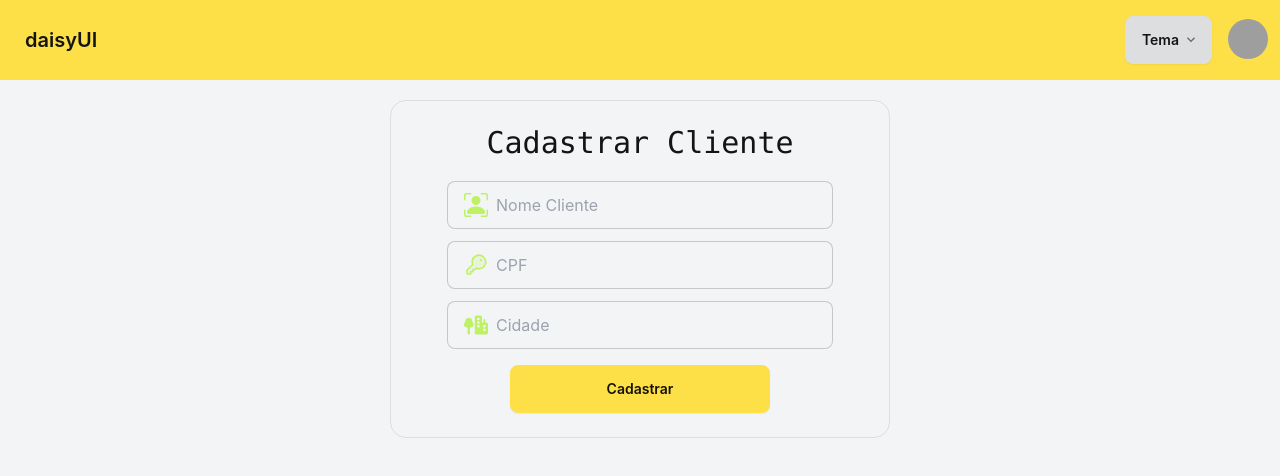
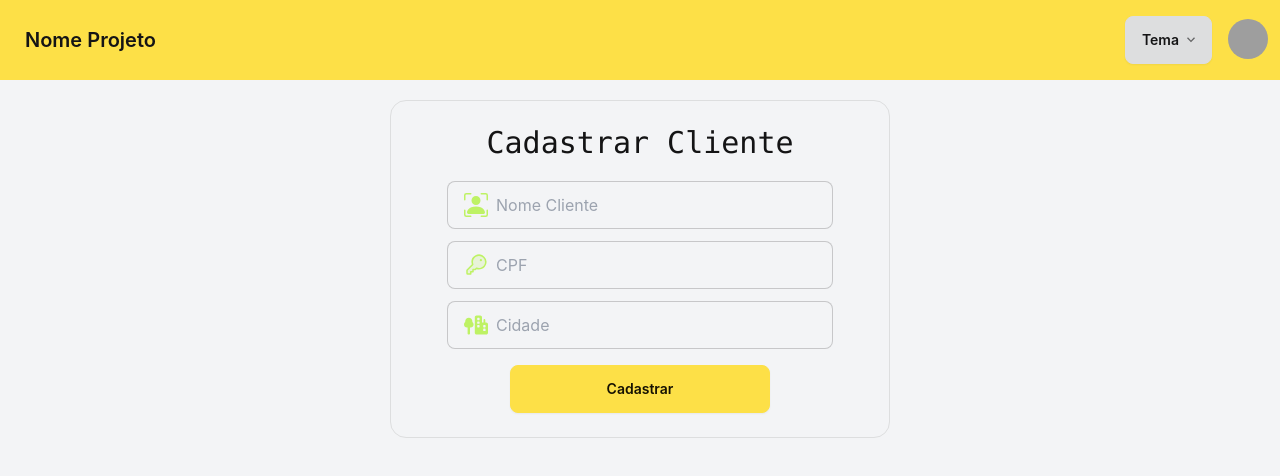
Before and after one commit to wellintonfaustino/projetoIntegradoFatebFrontend, a React (Create React App) app: page / in a window 1280 px wide. Shown: the top 476 px of the page. Built offline with nearby package versions, Linux system fonts and the light colour scheme; grey boxes are pictures that could not be loaded.

Commit message:
Correção: Nome do projeto na navbar

```diff
--- a/src/module/components/navbar.js
+++ b/src/module/components/navbar.js
@@ -5,7 +5,7 @@
    return (
       <div className='navbar bg-primary'>
          <div className='flex-1'>
-            <a className='btn btn-ghost text-xl'>daisyUI</a>
+            <a className='btn btn-ghost text-xl'>Nome Projeto</a>
          </div>
          <div className='flex-none'>
             <div className='py-2 mr-3'>
```
